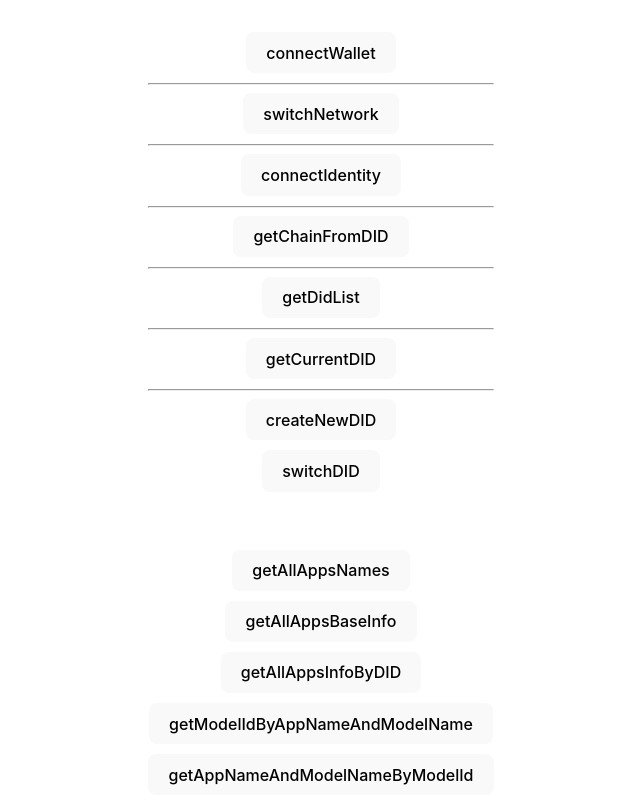
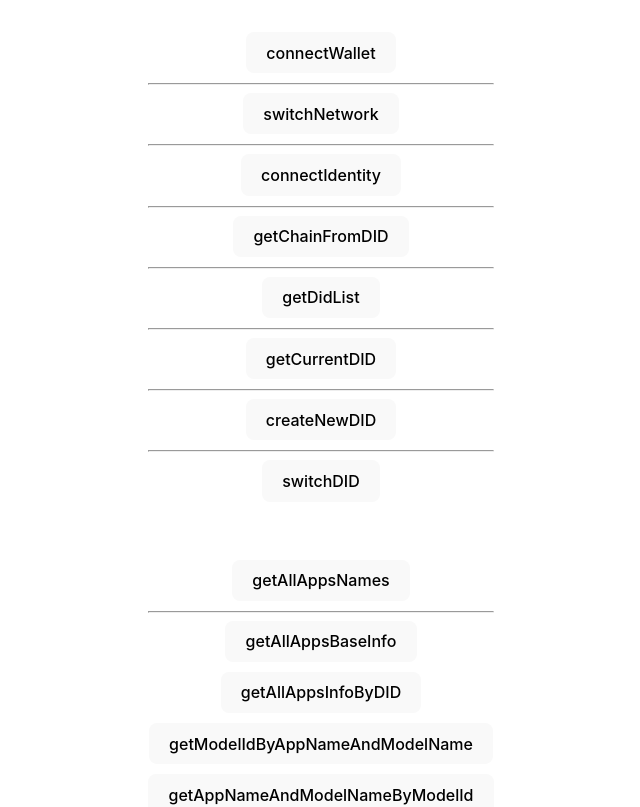
Before and after one commit to dataverse-os/dataverse-connector, a React (Vite) app in the folder demo/: page / in a window 1280 px wide. Shown: the top 807 px of the page, without its empty margins (319-959 px from the left). Built offline with nearby package versions, Linux system fonts and the light colour scheme; what @dataverse/runtime-connector would draw is missing.

Commit message:
chore: improve demo

```diff
--- a/demo/src/App.tsx
+++ b/demo/src/App.tsx
@@ -35,6 +35,7 @@ function App() {
   const [newDid, setNewDid] = useState("");
   const [didList, setDidList] = useState<Array<string>>([]);
   const [currentDid, setCurrentDid] = useState("");
+  const [appNameList, setAppNameList] = useState<string[]>([]);
 
   const [profileStreamObject, setProfileStreamObject] =
     useState<StreamObject>();
@@ -114,7 +115,8 @@ function App() {
 
   const getAllAppsNames = async () => {
     const appsInfo = await runtimeConnector.getAllAppsNames();
-    console.log(appsInfo);
+    console.log({ appsInfo });
+    setAppNameList(appsInfo);
   };
 
   const getAllAppsBaseInfo = async () => {
@@ -723,10 +725,18 @@ function App() {
       <div className="blackText">{currentDid}</div>
       <hr />
       <button onClick={createNewDID}>createNewDID</button>
+      <div className="blackText">{newDid}</div>
+      <hr />
       <button onClick={switchDID}>switchDID</button>
       <br />
       <br />
       <button onClick={getAllAppsNames}>getAllAppsNames</button>
+      {appNameList.map((app) => (
+        <div className="blackText" key={app}>
+          {app}
+        </div>
+      ))}
+      <hr />
       <button onClick={getAllAppsBaseInfo}>getAllAppsBaseInfo</button>
       <button onClick={getAllAppsInfoByDID}>getAllAppsInfoByDID</button>
       <button onClick={getModelIdByAppNameAndModelName}>
```
